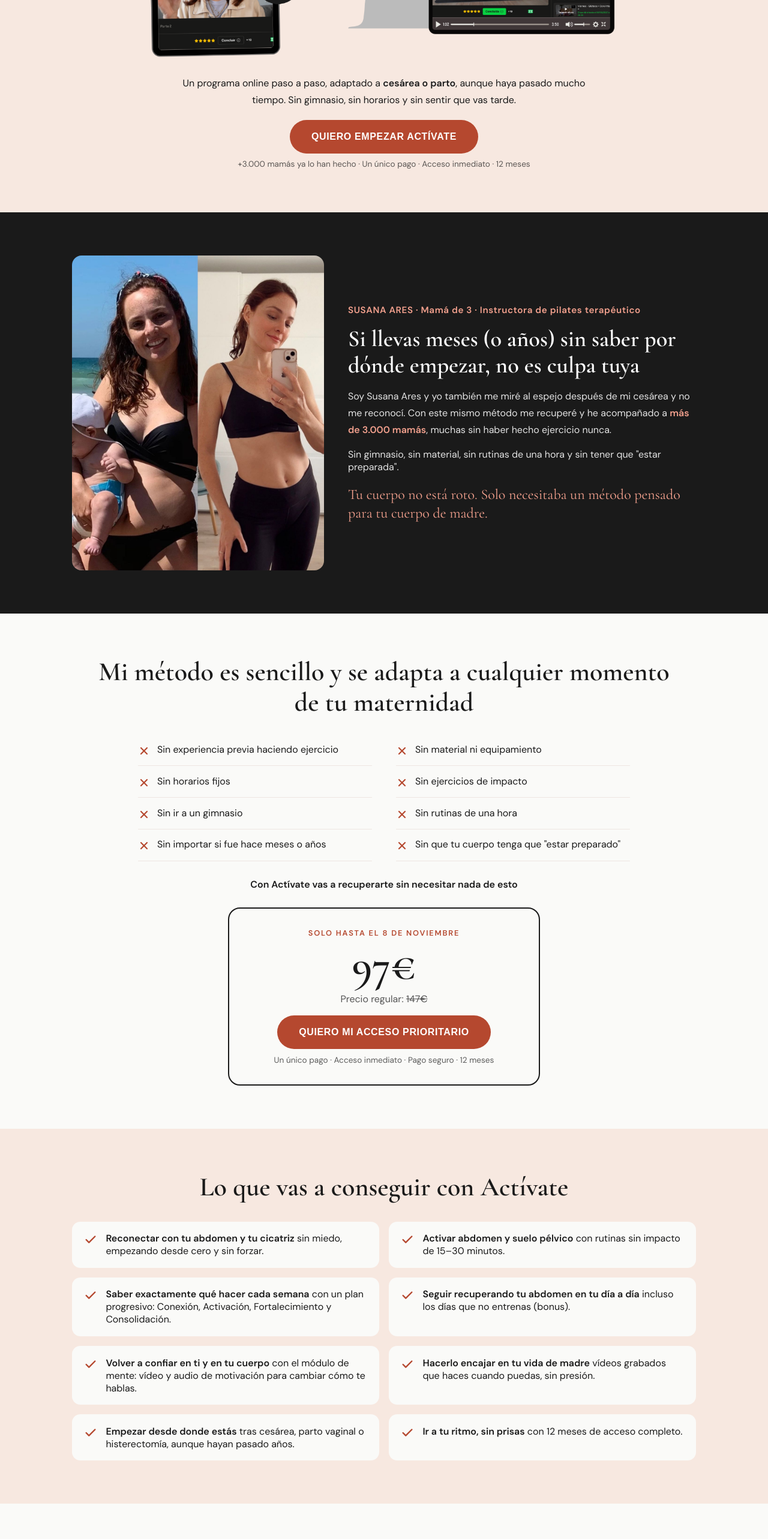
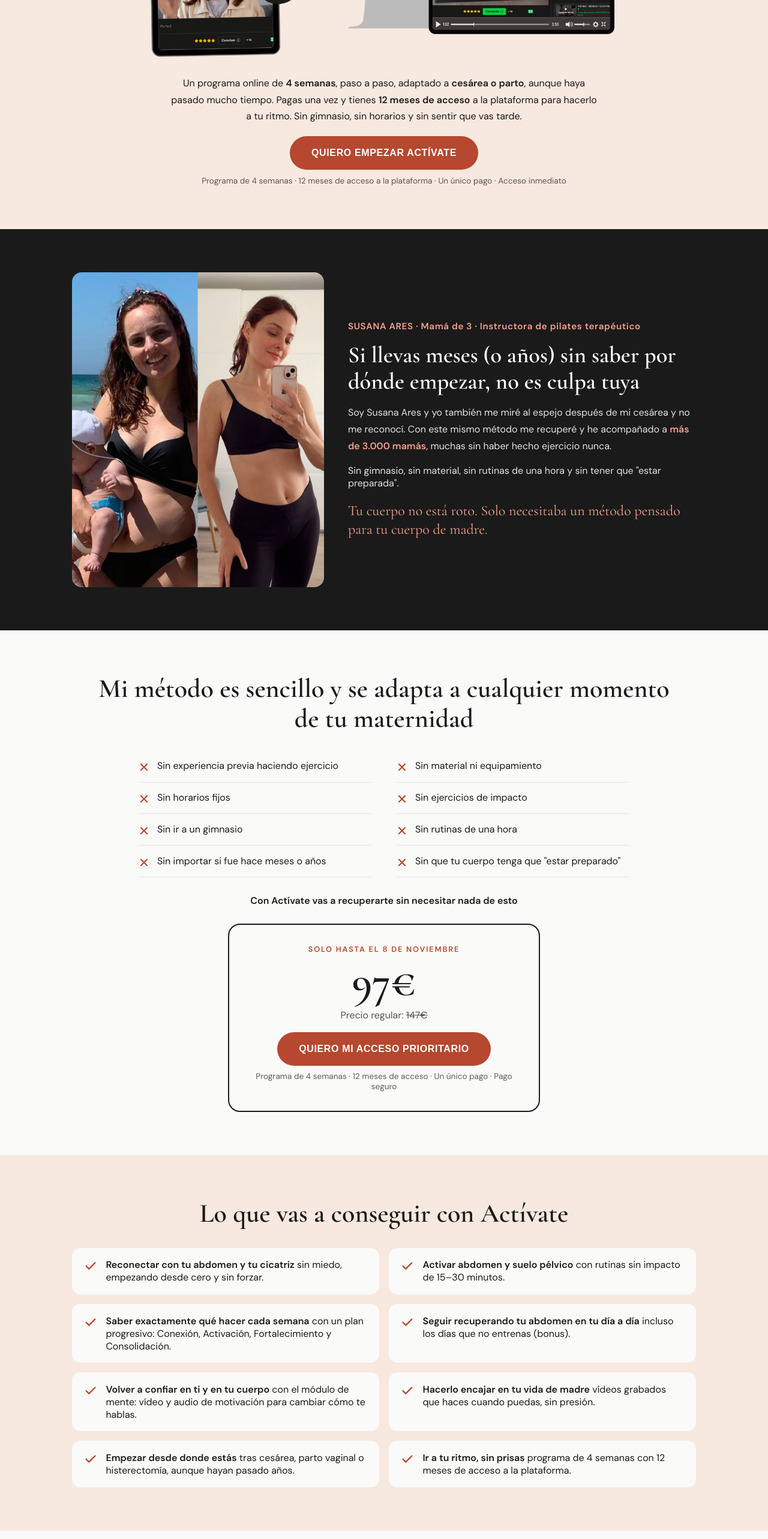
Before and after one commit to susanaaresla-lab/esencial-susana, a React (Create React App) app: page /acceso-prioritario in a window 1280 px wide. Shown: the part 920-3486 px from the top of the page at 60% size. Built offline with nearby package versions, Linux system fonts and the light colour scheme.

Commit message:
Acceso prioritario: aclarar 4 semanas y 12 meses de acceso

```diff
--- a/src/pages/ActivateListaEsperaPage.js
+++ b/src/pages/ActivateListaEsperaPage.js
@@ -35,7 +35,7 @@ const BENEFITS = [
   { t: 'Volver a confiar en ti y en tu cuerpo', d: 'con el módulo de mente: vídeo y audio de motivación para cambiar cómo te hablas.' },
   { t: 'Hacerlo encajar en tu vida de madre', d: 'vídeos grabados que haces cuando puedas, sin presión.' },
   { t: 'Empezar desde donde estás', d: 'tras cesárea, parto vaginal o histerectomía, aunque hayan pasado años.' },
-  { t: 'Ir a tu ritmo, sin prisas', d: 'con 12 meses de acceso completo.' },
+  { t: 'Ir a tu ritmo, sin prisas', d: 'programa de 4 semanas con 12 meses de acceso a la plataforma.' },
 ];
 
 const INCLUDES = [
@@ -43,7 +43,7 @@ const INCLUDES = [
   { t: 'Módulo de mente', d: 'Vídeo de motivación y confianza + audio de motivación.' },
   { t: 'Comunidad privada Actívate', d: 'Donde comparto yo personalmente píldoras de motivación para que no lo dejes.' },
   { t: 'BONUS: Recupera tu abdomen en tu día a día', d: 'Hábitos reales para mamás con poco tiempo.' },
-  { t: '12 meses de acceso', d: 'Desde el móvil o el ordenador, a tu ritmo.' },
+  { t: '12 meses de acceso a la plataforma', d: 'El programa dura 4 semanas, pero la plataforma es tuya durante 12 meses: desde el móvil o el ordenador, a tu ritmo.' },
 ];
 
 const CREDS = [
@@ -76,7 +76,8 @@ const FAQS = [
   { q: '¿El método está adaptado para cesárea?', a: 'Sí, especialmente. Está diseñado teniendo muy en cuenta las particularidades de la recuperación postcesárea: la cicatriz, la diástasis, el suelo pélvico y la reconexión con el abdomen.' },
   { q: '¿Cuánto tiempo necesito al día?', a: 'Las rutinas duran entre 15 y 30 minutos. Son vídeos grabados que puedes hacer cuando quieras — si un día no puedes, lo haces al día siguiente. A tu ritmo.' },
   { q: '¿Y si no soy constante?', a: 'Por eso existe la comunidad privada Actívate: comparto personalmente píldoras de motivación para que no lo dejes. Además, el plan te dice qué hacer cada semana y si un día fallas, sigues al siguiente sin culpa.' },
-  { q: '¿Cuánto tiempo tengo acceso al programa?', a: '12 meses de acceso completo para que puedas empezar cuando tu cuerpo esté listo, sin prisas y sin presión.' },
+  { q: '¿Cuánto dura el programa?', a: 'El programa dura 4 semanas, con 3 rutinas y 1 vídeo para tu mejor versión cada semana. Lo haces a tu ritmo, sin horarios fijos.' },
+  { q: '¿Cuánto tiempo tengo acceso a la plataforma?', a: 'Tienes 12 meses de acceso completo a la plataforma, aunque el programa dure 4 semanas. Así puedes empezar cuando tu cuerpo esté listo, sin prisas y sin presión.' },
   { q: '¿Qué pasa si un día no puedo hacer la rutina?', a: 'Absolutamente nada. Los vídeos son grabados y tienes 12 meses de acceso. Si un lunes no puedes, lo haces el martes. Si una semana no puedes, la recuperas la siguiente.' },
   { q: '¿Necesito material o equipamiento?', a: 'No. Todas las rutinas son sin impacto y se hacen con el peso de tu propio cuerpo, desde casa.' },
   { q: '¿Es un único pago?', a: 'Sí. Pagas una sola vez y tienes 12 meses de acceso completo. Sin suscripciones.' },
@@ -221,9 +222,9 @@ export default function ActivateListaEsperaPage() {
             style={{ width: '100%', maxWidth: 920, height: 'auto', display: 'block', marginTop: '0.5rem' }}
           />
           <p style={{ maxWidth: 720, margin: 0, lineHeight: 1.7 }}>
-            Un programa online paso a paso, adaptado a <strong>cesárea o parto</strong>, aunque haya pasado mucho tiempo. Sin gimnasio, sin horarios y sin sentir que vas tarde.
+            Un programa online de <strong>4 semanas</strong>, paso a paso, adaptado a <strong>cesárea o parto</strong>, aunque haya pasado mucho tiempo. Pagas una vez y tienes <strong>12 meses de acceso</strong> a la plataforma para hacerlo a tu ritmo. Sin gimnasio, sin horarios y sin sentir que vas tarde.
           </p>
-          <CTA note="+3.000 mamás ya lo han hecho · Un único pago · Acceso inmediato · 12 meses" />
+          <CTA note="Programa de 4 semanas · 12 meses de acceso a la plataforma · Un único pago · Acceso inmediato" />
         </div>
       </section>
 
@@ -269,7 +270,7 @@ export default function ActivateListaEsperaPage() {
             <div className="t-serif" style={{ fontSize: '4.5rem', fontWeight: 700, lineHeight: 1 }}>97€</div>
             <span style={{ color: '#555' }}>Precio regular: <s>147€</s></span>
             <div style={{ marginTop: '0.5rem' }}>
-              <CTA note="Un único pago · Acceso inmediato · Pago seguro · 12 meses">Quiero mi acceso prioritario</CTA>
+              <CTA note="Programa de 4 semanas · 12 meses de acceso · Un único pago · Pago seguro">Quiero mi acceso prioritario</CTA>
             </div>
           </div>
         </div>
@@ -422,7 +423,7 @@ export default function ActivateListaEsperaPage() {
             <div className="t-serif" style={{ fontSize: '4.5rem', fontWeight: 700, lineHeight: 1 }}>97€</div>
             <span style={{ color: 'rgba(255,255,255,0.75)' }}>Después sube a <s>147€</s> · Incluye el bonus</span>
             <div style={{ marginTop: '0.5rem' }}>
-              <CTA variant="white" note="Un único pago · Acceso inmediato · Pago seguro · 12 meses de acceso">Quiero mi acceso prioritario</CTA>
+              <CTA variant="white" note="Programa de 4 semanas · 12 meses de acceso a la plataforma · Un único pago · Pago seguro">Quiero mi acceso prioritario</CTA>
             </div>
             <span style={{ display: 'inline-flex', alignItems: 'center', gap: '0.35rem', fontSize: '0.8rem', color: 'rgba(255,255,255,0.6)' }}>
               <ShieldCheck size={14} /> Pago seguro con Hotmart
```
